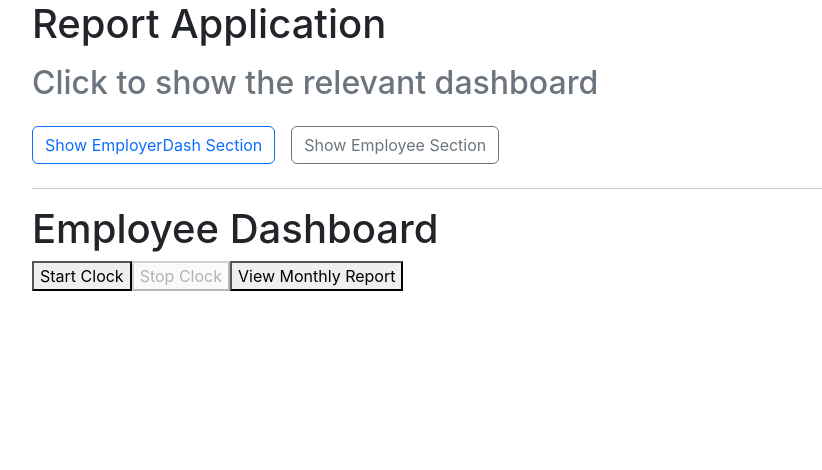
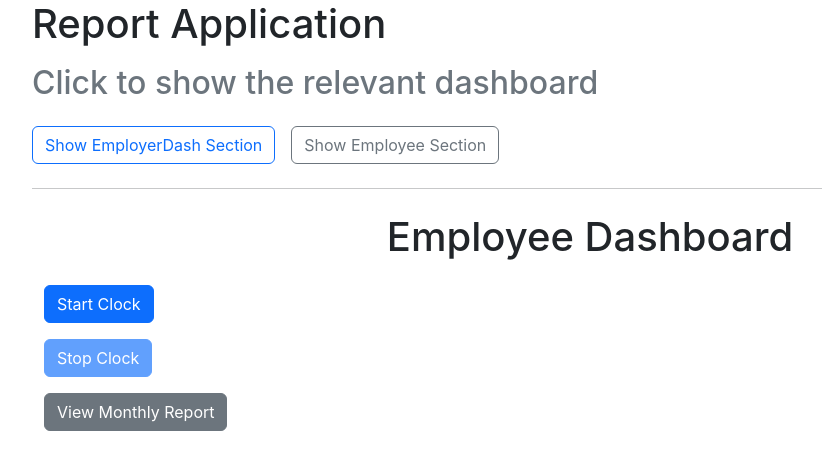
Before and after one commit to shirizadok1/time-clock-app-, a React (Create React App) app: page / in a window 1280 px wide. Both pictures are taken after a click on the button "Show Employee Section". Shown: the top 470 px of the page, without its empty margins (50-872 px from the left). Built offline with nearby package versions, Linux system fonts and the light colour scheme; the HTML template or start-up script is replaced by a standard one.

Commit message:
styling was added to employeeDash

```diff
--- a/src/components/EmployeeDash.tsx
+++ b/src/components/EmployeeDash.tsx
@@ -1,5 +1,5 @@
-import React, { useState, useEffect } from 'react';
-import axios from 'axios';
+import React, { useState, useEffect } from "react";
+import axios from "axios";
 
 interface Report {
   id: number;
@@ -18,12 +18,12 @@ const EmployeeDash = () => {
   const [showReport, setShowReport] = useState(false);
 
   useEffect(() => {
-    const monthlyReportFromStorage = localStorage.getItem('monthlyReport');
+    const monthlyReportFromStorage = localStorage.getItem("monthlyReport");
     if (monthlyReportFromStorage) {
       setMonthlyReport(JSON.parse(monthlyReportFromStorage));
     } else {
       axios
-        .get<Report[]>('/api/data.json')
+        .get<Report[]>("/api/data.json")
         .then((res) => setMonthlyReport(res.data))
         .catch((err) => console.log(err));
     }
@@ -32,61 +32,68 @@ const EmployeeDash = () => {
   const handleStartEdit = (reportIndex: number, dayIndex: number) => {
     const updatedMonthlyReport = [...monthlyReport];
     updatedMonthlyReport[reportIndex].hours[dayIndex].start = new Date();
-    localStorage.setItem('monthlyReport', JSON.stringify(updatedMonthlyReport));
+    localStorage.setItem("monthlyReport", JSON.stringify(updatedMonthlyReport));
     setMonthlyReport(updatedMonthlyReport);
   };
 
   const handleStopEdit = (reportIndex: number, dayIndex: number) => {
     const updatedMonthlyReport = [...monthlyReport];
     updatedMonthlyReport[reportIndex].hours[dayIndex].end = new Date();
-    localStorage.setItem('monthlyReport', JSON.stringify(updatedMonthlyReport));
+    localStorage.setItem("monthlyReport", JSON.stringify(updatedMonthlyReport));
     setMonthlyReport(updatedMonthlyReport);
   };
 
   const isStopDisabled = !startTime;
 
   return (
-    <div className="employee-dash">
-      <h1>Employee Dashboard</h1>
+    <div className="container my-4">
+      <h1 className="text-center mb-4">Employee Dashboard</h1>
+      <div className="row">
         {startTime ? (
-        <div>
+          <div className="col-12 mb-3">
             <p>Start Time: {startTime.toLocaleString()}</p>
           </div>
         ) : (
-        <button onClick={() => setStartTime(new Date())}>Start Clock</button>
+          <div className="col-12 mb-3">
+            <button className="btn btn-primary" onClick={() => setStartTime(new Date())}>Start Clock</button>
+          </div>
         )}
         {stopTime ? (
-        <div>
+          <div className="col-12 mb-3">
             <p>Stop Time: {stopTime.toLocaleString()}</p>
           </div>
         ) : (
-        <button onClick={() => setStopTime(new Date())} disabled={isStopDisabled}>
+          <div className="col-12 mb-3">
+            <button className="btn btn-primary" onClick={() => setStopTime(new Date())} disabled={isStopDisabled}>
               Stop Clock
             </button>
+          </div>
         )}
 
-      <button onClick={() => setShowReport(!showReport)}>View Monthly Report</button>
+        <div className="col-12 mb-3">
+          <button className="btn btn-secondary" onClick={() => setShowReport(!showReport)}>View Monthly Report</button>
+        </div>
 
         {showReport && (
-        <div>
-          <h2>Monthly Report</h2>
-          <ul>
+          <div className="col-12">
+            <h2 className="mt-4">Monthly Report</h2>
+            <ul className="list-unstyled mt-3">
               {monthlyReport.map((report, reportIndex) => (
-              <li key={report.id}>
+                <li key={report.id} className="my-3">
                   <h3>{report.name}</h3>
-                <ul>
+                  <ul className="list-unstyled mt-3">
                     {report.hours.map((day, dayIndex) => (
-                    <li key={day.date.getTime()}>
+                      <li key={day.date.getTime()} className="mb-2">
                         {day.date.toLocaleString()}:{' '}
                         {day.start ? day.start.toLocaleString() : '-'} -{' '}
                         {day.end ? day.end.toLocaleString() : '-'}{' '}
                         {day.start && (
-                        <button onClick={() => handleStartEdit(reportIndex, dayIndex)}>
+                          <button className="btn btn-sm btn-primary" onClick={() => handleStartEdit(reportIndex, dayIndex)}>
                             Edit Start
                           </button>
                         )}
                         {day.end && (
-                        <button onClick={() => handleStopEdit(reportIndex, dayIndex)}>
+                          <button className="btn btn-sm btn-primary mx-2" onClick={() => handleStopEdit(reportIndex, dayIndex)}>
                             Edit End
                           </button>
                         )}
@@ -99,6 +106,7 @@ const EmployeeDash = () => {
           </div>
         )}
       </div>
+    </div>
   );
 };
 
```
Lines whose indentation alone changed are shown as unchanged.
